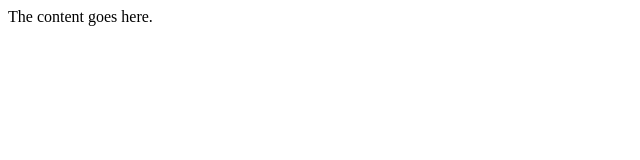
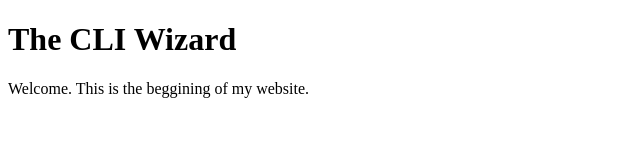
Before and after one commit to llucasls/thecliwizard, a plain HTML site: page index.html in a window 1280 px wide. Shown: the whole page, without its empty margins (0-640 px from the left). Drawn offline with nearby package versions, Linux system fonts and the light colour scheme.

Commit message:
feat: add title and paragraph

```diff
--- a/index.html
+++ b/index.html
@@ -11,7 +11,8 @@
 
   <body>
     <main>
-      The content goes here.
+      <h1>The CLI Wizard</h1>
+      <p>Welcome. This is the beggining of my website.</p>
     </main>
   </body>
 </html>
```
